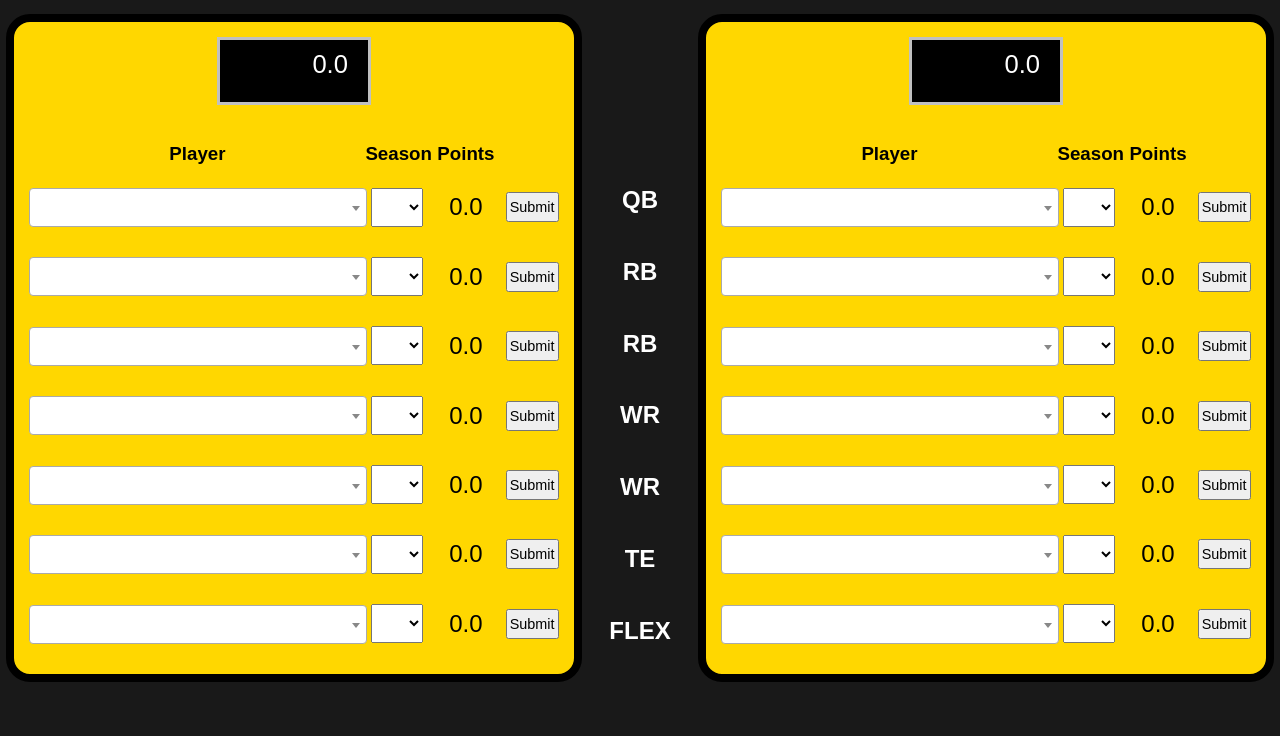
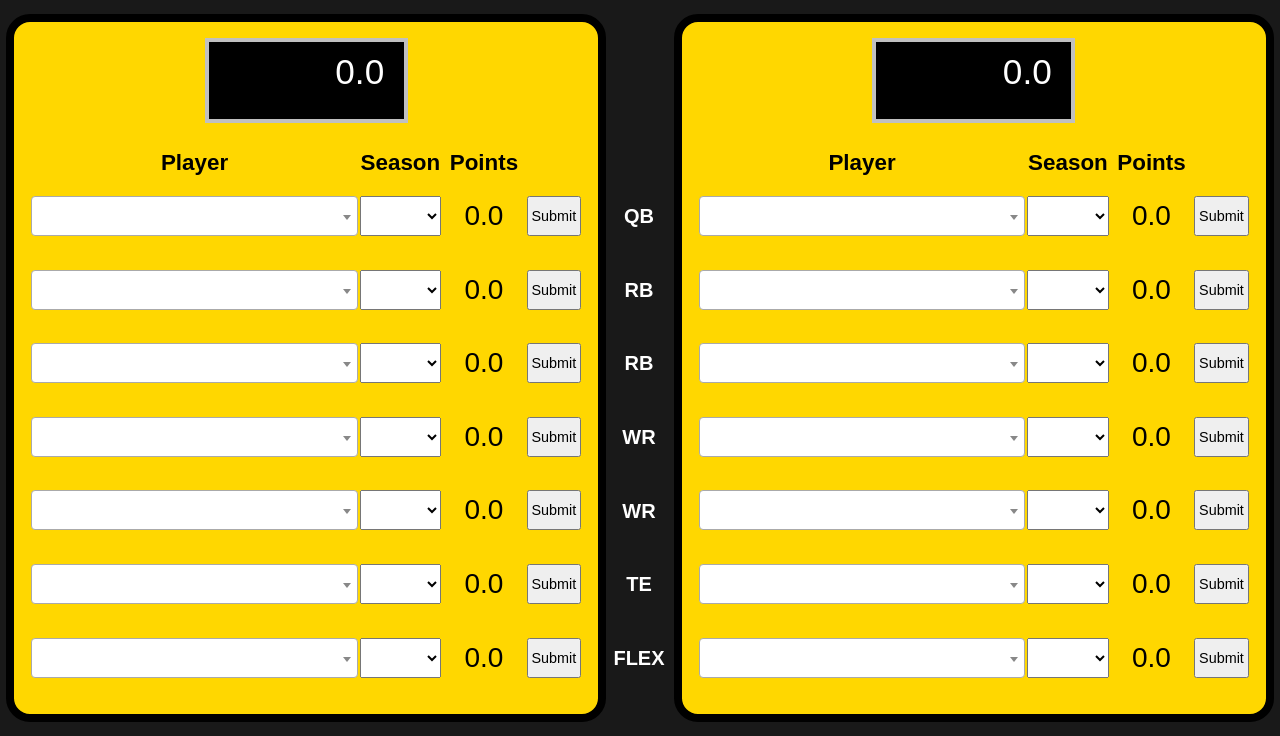
Before and after one commit to ronan-zelta/draft_battles, a Django app: page /play/ in a window 1280 px wide. Shown: the part 64-800 px from the top of the page. Run offline with Django 4.2, Linux system fonts and the light colour scheme; lists and menus that the app fills with data are empty; some libraries are stand-ins or nearby versions; some web fonts are replaced.

Commit message:
Cleaned up game layout & logic

```diff
--- a/main/static/main/css/play_game.css
+++ b/main/static/main/css/play_game.css
@@ -10,13 +10,14 @@ body {
 }
 
 .container {
-    height: 85vh;
+    height: 90vh;
     display: flex;
     justify-content: space-between;
 }
 .team-section {
+	position: relative;
     width: 46%;
-    padding: 15px;
+    padding: 2vh;
     background-color: gold;
     border: 1vh solid black;
     margin: 0.8vh;
@@ -25,23 +26,10 @@ body {
     flex-direction: column;
     justify-content: space-between;
 }
-
-.pos-scoreboard {
-    height: 5.2vh;
-    padding: 13px;
-    margin-bottom: 20px;
-}
-.pos-header {
-    margin-top: 10px;
-    font-size: 2vh;
-    padding: 0;
-    line-height: 0;
-}
 .positions-section {
-    margin: 0.8vh;
-    padding: 15px;
-    border-radius: 15px;
+    margin-top: 0.8vh;
     display: flex;
+    padding-top: 2vh;
     flex-direction: column;
     justify-content: space-between;
     align-items: center;
@@ -49,95 +37,138 @@ body {
     border-right: none;
     color: white;
 }
+.scoreboard-container {
+    background-color: black;
+    border: 0.5vh solid silver;
+    width: 22vh;
+    height: 7.2vh;
+    margin: 0 auto;
+    padding: 1.2vh;
+    margin-bottom: 3vh;
+}
+.scoreboard {
+    text-align: right;
+    font-size: 4.4vh;
+    color: white; /* Making the text color white or any other color that you prefer */
+    font-family: '60s Scoreboard', sans-serif;
+    padding-right: 10px;
+}
+.pos-scoreboard {
+    height: 8.2vh;
+    padding: 1.2vh;
+	margin-top: 1vh;
+    margin-bottom: 3vh;
+}
+.pos-header-row {
+	height: 3.6vh;
+}
+.pos-header-text {
+	font-size: 2.8vh;
+	line-height: 0;
+	padding: 0;
+	margin: 0;
+	height: 3vh;
+}
+.position-row {
+    flex-grow: 1;
+    display: flex;
+	height: 9.2vh;
+	flex-direction: row;
+    justify-content: space-between;
+    align-items: center;
+}
+.pos-text {
+	width: 100%;
+	font-weight: bold;
+	font-size: 2.5vh;
+	text-align: center;
+}
+.position-row > td, .player-row > td {
+    padding-top: 0;
+    padding-bottom: 0;
+    margin-top: 0;
+    margin-bottom: 0;
+}
 
-.player-section {
-    flex-grow: 1;             /* Allow this section to grow and take available space */
+table {
+    flex-grow: 1;
     display: flex;
     flex-direction: column;
-    justify-content: space-between;  /* Distribute space between player rows */
+    justify-content: space-between;
 }
-
+.header-row {
+    flex-grow: 1;
+    display: flex;
+	height: 4vh;
+	flex-direction: row;
+    align-items: center;
+}
 .player-row {
     flex-grow: 1;
     display: flex;
+	height: 9.2vh;
+	flex-direction: row;
     justify-content: space-between;
     align-items: center;
+}
+.player-cell {
+    width: 60%;
+}
+.season-cell {
+    width: 15%;
+}
+.points-cell {
+	width: 15%;
+    display: flex;
+    justify-content: center;
+    align-items: center;
+}
+.button-cell {
+    width: 10%;
 }
 .mobile-position {
     display: none;
 }
+.team-headers {
+	font-size: 2.8vh;
+	font-weight: bold;
+	text-align: center;
+}
 .select2-selection__rendered {
-    line-height: 35px !important;
+    line-height: 5vh !important;
 }
 .select2-container .select2-selection--single {
-    height: 39px !important;
+    height: 5vh !important;
 }
 .select2-selection__arrow {
-    height: 38px !important;
+    height: 5vh !important;
 }
-.dropdowns {
-    width: 75%;
+.select2-container--default .select2-search--dropdown .select2-search__field {
+    font-size: 2.5vh;
 }
-.player-dropdowns {
-    width: 85%;
+.player-dropdown {
+    width: 100%;
 }
-.year-dropdowns {
-    width: 13%;
-    height: 39px;
+.season-dropdown {
+    width: 100%;
+    height: 5vh;
 }
 .player-score {
-    width: 10%;
-    font-size: 1.5em;
+    font-size: 3.5vh;
+	width: 100%;
     text-align: center;
 }
-
 button {
-    width: 10%;
+    width: 100%;
+	height: 5vh;
     padding: 5px 0px;
     font-size: 0.9em;
 }
-
 .remove-button {
     color: red;
-}
-.scoreboard-container {
-    background-color: black;
-    border: 3px solid silver;
-    width: 16vh;
-    height: 5.2vh;
-    margin: 0 auto;
-    padding: 10px;
-    margin-bottom: 20px;
-}
-.scoreboard {
-    text-align: right;
-    font-size: 3.2vh;
-    color: white; /* Making the text color white or any other color that you prefer */
-    font-family: '60s Scoreboard', sans-serif;
-    padding-right: 10px;
+	display: none;
 }
 
-.header-section {
-    display: flex;
-    text-align: center;
-    justify-content: left;
-    margin-top: 10px;    /* Reduce or remove this if it contributes to height */
-    margin-bottom: 0px;    /* Reduce or remove this if it contributes to height */
-    padding: 0px 0;         /* Adjust padding as needed */
-    font-size: 2vh;       /* Adjust font size as needed */
-    line-height: 0;       /* Adjust line height as needed */
-}
-.player-header {
-    width: 63.5%;  /* matches .player-dropdowns width */
-}
-
-.season-header {
-    width: 10%;  /* matches .year-dropdowns width */
-}
-
-.points-header {
-    width: 18%;  /* matches button width (though you might need a slight adjustment here) */
-}
 
 .position {
     flex-grow: 1;
--- a/main/static/main/js/play_game.js
+++ b/main/static/main/js/play_game.js
@@ -10,7 +10,7 @@ $(document).ready(function() {
     }
 
     // Initialize Select2 for each player dropdown
-    $('[id^="team1_player_"], [id^="team2_player_"]').each(function() {
+    $('.player-dropdown').each(function() {
         var position = $(this).data('pos');
 
         $(this).select2({
@@ -39,15 +39,49 @@ $(document).ready(function() {
                         })
                     };
                 }
+            },
+			templateResult: function(state) {
+                if (!state.id) {
+                    return state.text;
+                }
+                // Split the text into parts (assuming the format is 'name pos years_played')
+                var parts = state.text.split(" ");
+                var name = parts.slice(0, -2).join(" "); // Player's name
+                var posYears = parts.slice(-2).join("  "); // Player's position and years played
+
+                // Create a flex container for the text
+                var $state = $(`
+                    <div style="display: flex; justify-content: space-between; align-items: center;">
+                        <span style="font-size: 2.5vh; text-align: left;">${name}</span>
+                        <span style="font-size: 2.5vh; text-align: right;">${posYears}</span>
+                    </div>
+                `);
+                return $state;
+            },
+            templateSelection: function(state) {
+                // Similar approach for the selected item
+                if (!state.id) {
+                    return state.text;
+                }
+                var parts = state.text.split(" ");
+                var name = parts.slice(0, -2).join(" ");
+                var posYears = parts.slice(-2).join("  ");
+
+                return $(`
+                    <div style="display: flex; justify-content: space-between; align-items: center;">
+                        <span style="font-size: 2.5vh; text-align: left;">${name}</span>
+                        <span style="font-size: 2.5vh; text-align: right;">${posYears}</span>
+                    </div>
+                `);
             }
         });
     })
 
 
     // On player being selected from dropdown
-    $('[id^="team1_player_"], [id^="team2_player_"]').on('select2:select', function (e) {
+    $('.player-dropdown').on('select2:select', function (e) {
         var selectedPlayerId = e.params.data.id;
-        var correspondingYearDropdown = $(this).closest('.dropdowns').find('select[name$="_year_' + $(this).attr('id').split('_').pop() + '"]');
+        var correspondingYearDropdown = $(this).closest('.player-row').find('.season-dropdown');
 
         // Get the years for the selected player
         $.get("/api/players/" + selectedPlayerId + "/", function(data) {
@@ -66,6 +100,21 @@ $(document).ready(function() {
             $.each(years, function(index, year) {
                 correspondingYearDropdown.append(new Option(year, year));
             });
+
+			correspondingYearDropdown.select2({
+				// Define custom template for the dropdown items
+				templateResult: function(state) {
+					if (!state.id) {
+						return state.text;
+					}
+					// Create a new option element and apply the custom font size
+					var $state = $('<span style="font-size: 2.5vh;">' + state.text + '</span>');
+					return $state;
+				},
+				templateSelection: function(state) {
+					return $('<span style="font-size: 2.5vh;">' + state.text + '</span>');
+				}
+			});
         });
     });
 
@@ -74,8 +123,8 @@ $(document).ready(function() {
         // Get the corresponding dropdown values
         let dataId = $(this).attr("data-id");
         let teamId = $(this).attr("team-id");
-        let playerId = $("#team" + teamId + "_player_" + dataId).val();
-        let year = $("#team" + teamId + "_year_" + dataId).val();
+        let playerId = $(this).closest('.player-row').find('.player-dropdown').val();
+        let year = $(this).closest('.player-row').find('.season-dropdown').val();
 
         // Check if either Player or Year dropdown is not selected
         if(!playerId || !year) {
@@ -108,10 +157,10 @@ $(document).ready(function() {
 
     $(".remove-button").on("click", function() {
         let teamId = $(this).attr("team-id");
-        let dataId = $(this).attr("data-id")
-        let playerId = "team" + teamId + "_player_" + dataId;
-        let yearId = "team" + teamId + "_year_" + dataId;
-        let pointsId = "team" + teamId + "_points_" + dataId;
+        let playerRow = $(this).closest('.player-row');
+        let playerId = playerRow.find('.player-dropdown').attr('id');
+        let yearId = playerRow.find('.season-dropdown').attr('id');
+        let pointsId = "team" + teamId + "_points_" + playerRow.find('.player-dropdown').attr('id').split('_').pop();
 
         // Reset the dropdowns
         $("#" + playerId).val(null).trigger('change');
--- a/main/templates/main/play_game.html
+++ b/main/templates/main/play_game.html
@@ -24,41 +24,43 @@
     <div class="container">
 
         <!-- Team 1 Section -->
-        <div class="team-section red-team">
+        <div class="team-section blue-team">
             <div class="scoreboard-container">
                 <div class="scoreboard ui-scoreboard" id="team1_points_total">0.0</div>
             </div>
-            <div class="header-section">
-                <h3 class="player-header">Player</h3>
-                <h3 class="season-header">Season</h3>
-                <h3 class="points-header">Points</h3>
-            </div>
+			<table>
+				<tr class="header-row">
+					<td class="mobile-position"></td>
+					<td class="player-cell team-headers">Player</td>
+					<td class="season-cell team-headers">Season</td>
+					<td class="points-cell team-headers">Points</td>
+					<td class="button-cell"></td>
+				</tr>
 
 				{% for pos in positions_list %}
-            <div class="player-row">
-                <div class="mobile-position">{{ pos }}</div>
-                <div class="dropdowns">
-                    <select class="player-dropdowns" id="team1_player_{{ forloop.counter }}" name="team1_player_{{ forloop.counter }}"  data-pos={{pos}}></select>
-
-                    <select class="year-dropdowns" id="team1_year_{{ forloop.counter }}" name="team1_year_{{ forloop.counter }}"></select>
-                </div>
-
-                <div class="player-score" id="team1_points_{{ forloop.counter }}">0.0</div>
-
+				<tr class="player-row">
+					<td class="mobile-position">{{ pos }}</td>
+					<td class="player-cell"><select class="player-dropdown" id="team1_player_{{ forloop.counter }}" name="team1_player_{{ forloop.counter }}" data-pos={{pos}}></select></td>
+					<td class="season-cell"><select class="season-dropdown" id="team1_year_{{ forloop.counter }}" name="team1_year_{{ forloop.counter }}"></select></td>
+					<td class="points-cell"><span class="player-score" id="team1_points_{{ forloop.counter }}">0.0</span></td>
+					<td class="button-cell">
 						<button type="button" class="submit-button" team-id="1" data-id="{{ forloop.counter }}">Submit</button>
-                <button type="button" class="remove-button" style="display: none;" team-id="1" data-id="{{ forloop.counter }}">X</button>
-            </div>
+						<button type="button" class="remove-button" team-id="1" data-id="{{ forloop.counter }}">X</button>
+					</td>
+				</tr>
 				{% endfor %}
+			</table>
         </div>
 
         <!-- Positions Section -->
         <div class="positions-section">
             <div class="pos-scoreboard"></div>
-            <div class="pos-header"><h3 style="opacity:0;">.</h3></div>
+			<table>
+				<tr class="pos-header-row"><td class="pos-header-text"></td></tr>
 				{% for position in positions_list %}
-                <div class="position">{{ position }}</div>
+					<tr class="position-row"><td class="pos-text">{{ position }}<td></tr>
 				{% endfor %}
-            <div class="position-footer"></div>
+			</table>
         </div>
 
         <!-- Team 2 Section -->
@@ -66,27 +68,28 @@
             <div class="scoreboard-container">
                 <div class="scoreboard ui-scoreboard" id="team2_points_total">0.0</div>
             </div>
-            <div class="header-section">
-                <h3 class="player-header">Player</h3>
-                <h3 class="season-header">Season</h3>
-                <h3 class="points-header">Points</h3>
-            </div>
+			<table>
+				<tr class="header-row">
+					<td class="mobile-position"></td>
+					<td class="player-cell team-headers">Player</td>
+					<td class="season-cell team-headers">Season</td>
+					<td class="points-cell team-headers">Points</td>
+					<td class="button-cell"></td>
+				</tr>
 
 				{% for pos in positions_list %}
-            <div class="player-row">
-                <div class="mobile-position" >{{ pos }}</div>
-                <div class="dropdowns">
-                    <select class="player-dropdowns" id="team2_player_{{ forloop.counter }}" name="team2_player_{{ forloop.counter }}" data-pos={{pos}}></select>
-
-                    <select class="year-dropdowns" id="team2_year_{{ forloop.counter }}" name="team2_year_{{ forloop.counter }}"></select>
-                </div>
-
-                <div class="player-score" id="team2_points_{{ forloop.counter }}">0.0</div>
-
+				<tr class="player-row">
+					<td class="mobile-position">{{ pos }}</td>
+					<td class="player-cell"><select class="player-dropdown" id="team2_player_{{ forloop.counter }}" name="team2_player_{{ forloop.counter }}" data-pos={{pos}}></select></td>
+					<td class="season-cell"><select class="season-dropdown" id="team2_year_{{ forloop.counter }}" name="team2_year_{{ forloop.counter }}"></select></td>
+					<td class="points-cell"><span class="player-score" id="team2_points_{{ forloop.counter }}">0.0</span></td>
+					<td class="button-cell">
 						<button type="button" class="submit-button" team-id="2" data-id="{{ forloop.counter }}">Submit</button>
-                <button type="button" class="remove-button" style="display: none;" team-id="2" data-id="{{ forloop.counter }}">X</button>
-            </div>
+						<button type="button" class="remove-button" team-id="2" data-id="{{ forloop.counter }}">X</button>
+					</td>
+				</tr>
 				{% endfor %}
+			</table>
         </div>
 
     </div>
```
Lines whose indentation alone changed are shown as unchanged.
